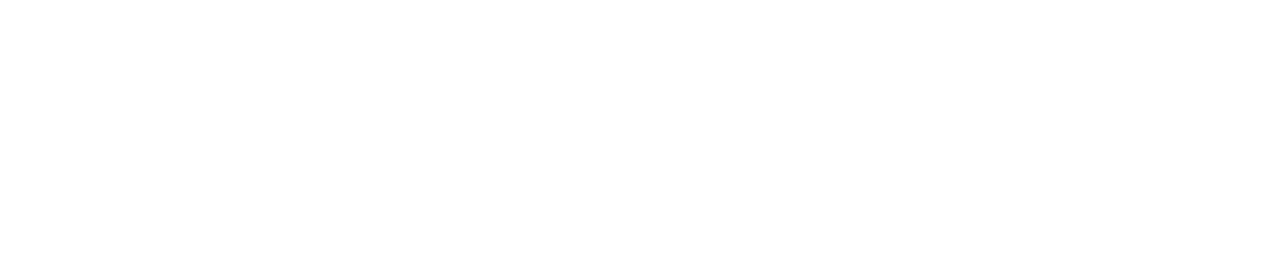
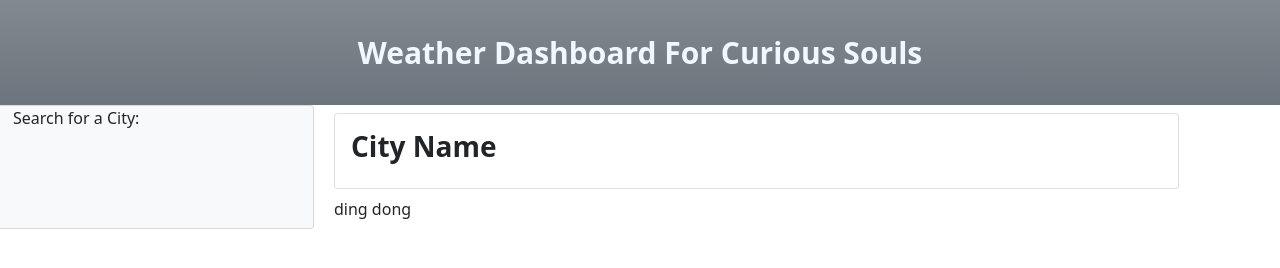
Before and after one commit to prophetrand/weather-api-dashboard, a plain HTML site: page index.html in a window 1280 px wide. Drawn offline with nearby package versions, Linux system fonts and the light colour scheme.

Commit message:
create initial page structure with bootstrap

```diff
--- a/index.html
+++ b/index.html
@@ -3,10 +3,41 @@
 <head>
     <meta charset="UTF-8">
     <meta name="viewport" content="width=device-width, initial-scale=1.0">
+
+    <link
+        href="https://cdn.jsdelivr.net/npm/bootstrap@5.0.0-beta1/dist/css/bootstrap.min.css"
+        rel="stylesheet"
+        integrity="sha384-giJF6kkoqNQ00vy+HMDP7azOuL0xtbfIcaT9wjKHr8RbDVddVHyTfAAsrekwKmP1" crossorigin="anonymous">
+    <link rel="stylesheet" href="style.css">
+
     <title>Weather Dashboard of Champions</title>
 </head>
 
 <body>
+  <header class="bg-secondary bg-gradient">Weather Dashboard For Curious Souls</header>
 
+  <div class>
+    <div class="row">
+        <div class="card col-3 bg-light ps-4">
+            Search for a City:
+        </div>
+
+        <div class="col-8 m-2">
+            <div class="card col-12 p-3">
+                <h3 class="fw-bold">City Name</h3>
+            </div>
+
+            <div class="mt-2 col-12">
+                ding dong
+            </div>
+        </div>
+    </div>
+  </div>
+
+  <script src="https://code.jquery.com/jquery-3.5.1.slim.js" integrity="sha256-DrT5NfxfbHvMHux31Lkhxg42LY6of8TaYyK50jnxRnM=" crossorigin="anonymous"></script>
+
+  <script>
+
+  </script>
 </body>
 </html>
--- a/style.css
+++ b/style.css
@@ -0,0 +1,7 @@
+header {
+    padding: 30px 10px;
+    text-align: center;
+    color: aliceblue;
+    font-weight: bold;
+    font-size: 30px;
+}
```
